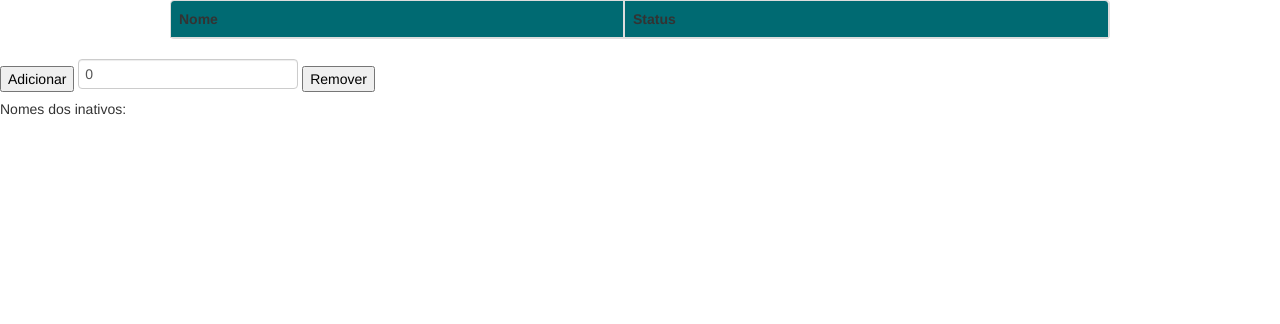
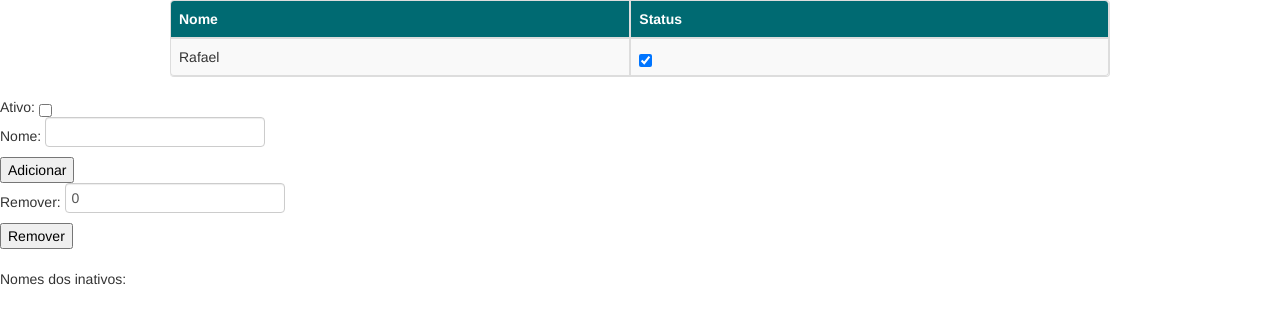
Before and after one commit to babipaloma/my-test-project, a plain HTML site: page tables.html in a window 1280 px wide. Drawn offline with Linux system fonts and the light colour scheme.

Commit message:
table atual

```diff
--- a/tables.html
+++ b/tables.html
@@ -33,10 +33,11 @@
         </table>
     </div>
 
-    <input type="button" value="Adicionar" onclick="adicionarPessoa()">
-
-    <input type="text" value="0" id="removerPessoaId">
-    <input type="button" value="Remover" onclick="removerPessoa(removerPessoaId.value)">
+    Ativo: <input type="checkbox" value="ativo" id=checked="true" onchange="listaInativos()" /></br>
+    Nome: <input type="text" id="adicionarPessoaId" /></br>
+    <input type="button" value="Adicionar" onclick="adicionarPessoa()" /></br>
+    Remover: <input type="text" value="0" id="removerPessoaId" /></br>
+    <input type="button" value="Remover" onclick="removerPessoa(removerPessoaId.value)" /></br>
     <br>
     <span id="listaInativos"> Nomes dos inativos:</span>
 
@@ -57,7 +58,7 @@
             updateTable();
         }
 
-        var listaInativos = function (array) {
+        var listaInativos = function () {
             var ulLista = document.getElementById("listaInativos");
             alert("Antes do for");
             for (var i = 0; i < listaDePessoas.length; i++) {
@@ -78,7 +79,6 @@
             for (var i = 0; i < listaDePessoas.length; i++) {
                 if (listaDePessoas[i].ativo == true) {
                     listaDePessoas[i].status = "<input type='checkbox' checked>";
-                    listaInativos();
                 } else {
                     listaDePessoas[i].status = "<input type='checkbox' unchecked>";
                 }
```
